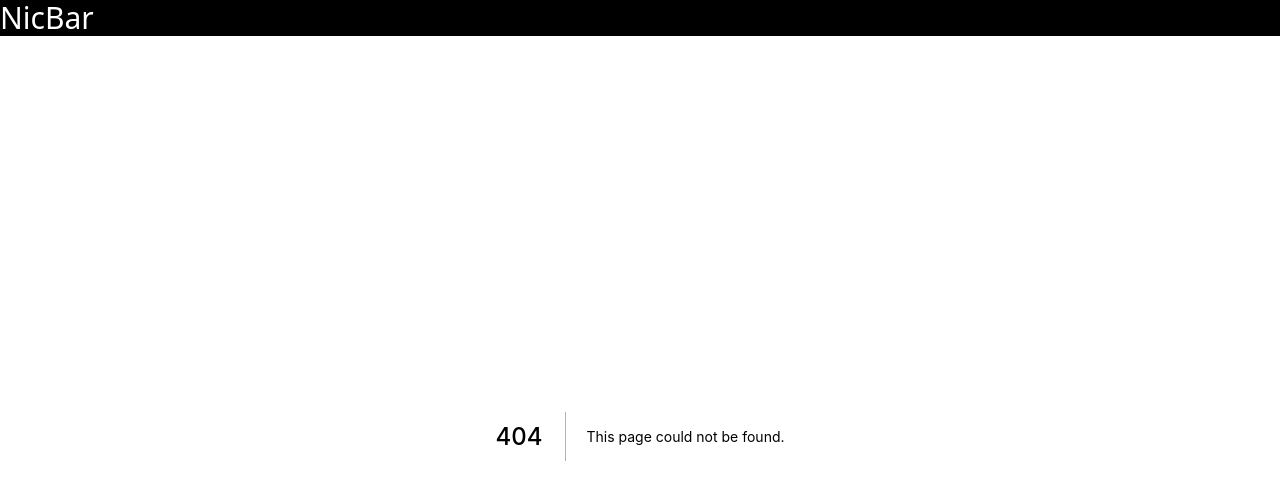
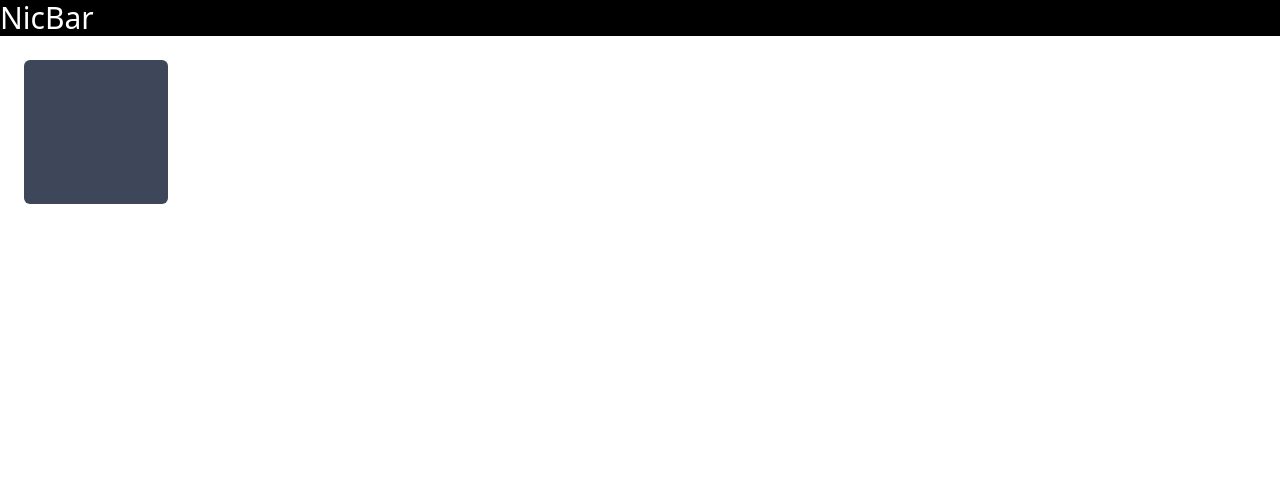
Before and after one commit to Nic-Bar/NicBar, a Next.js app: page /newPage/abc in a window 1280 px wide. Before the commit this address had no page. Shown: the top 484 px of the page. Built offline with nearby package versions, Linux system fonts and the light colour scheme.

Commit message:
started animation test

```diff
--- a/package.json
+++ b/package.json
@@ -10,7 +10,9 @@
     "db-migrate-dev": "npx prisma migrate dev"
   },
   "dependencies": {
+    "@barba/core": "^2.9.7",
     "@prisma/client": "^4.2.1",
+    "animejs": "^3.2.1",
     "http-status-codes": "^2.2.0",
     "next": "^12.2.5",
     "prisma": "^4.2.1",
--- a/pages/index.tsx
+++ b/pages/index.tsx
@@ -8,7 +8,7 @@ const Home: NextPage = () => {
           <h1 className='font-bold text-6xl'>Die wahrscheinlich coolste Kellerbar in Linz</h1>
         </div>
         <div>
-
+        <a href="./newPage/abc.jsx">animation</a>
         </div>
       </div>
     </div>
--- /dev/null
+++ b/pages/newPage/abc.jsx
@@ -0,0 +1,10 @@
+import anime from "animejs";
+
+function abc() {
+
+  return (
+    <div className="h-36 w-36 bg-darkBlue rounded-md m-6"></div>
+  )
+}
+
+export default abc
```
Also changed, not shown: 1 other file (tests, documents, lock files or other folders).
